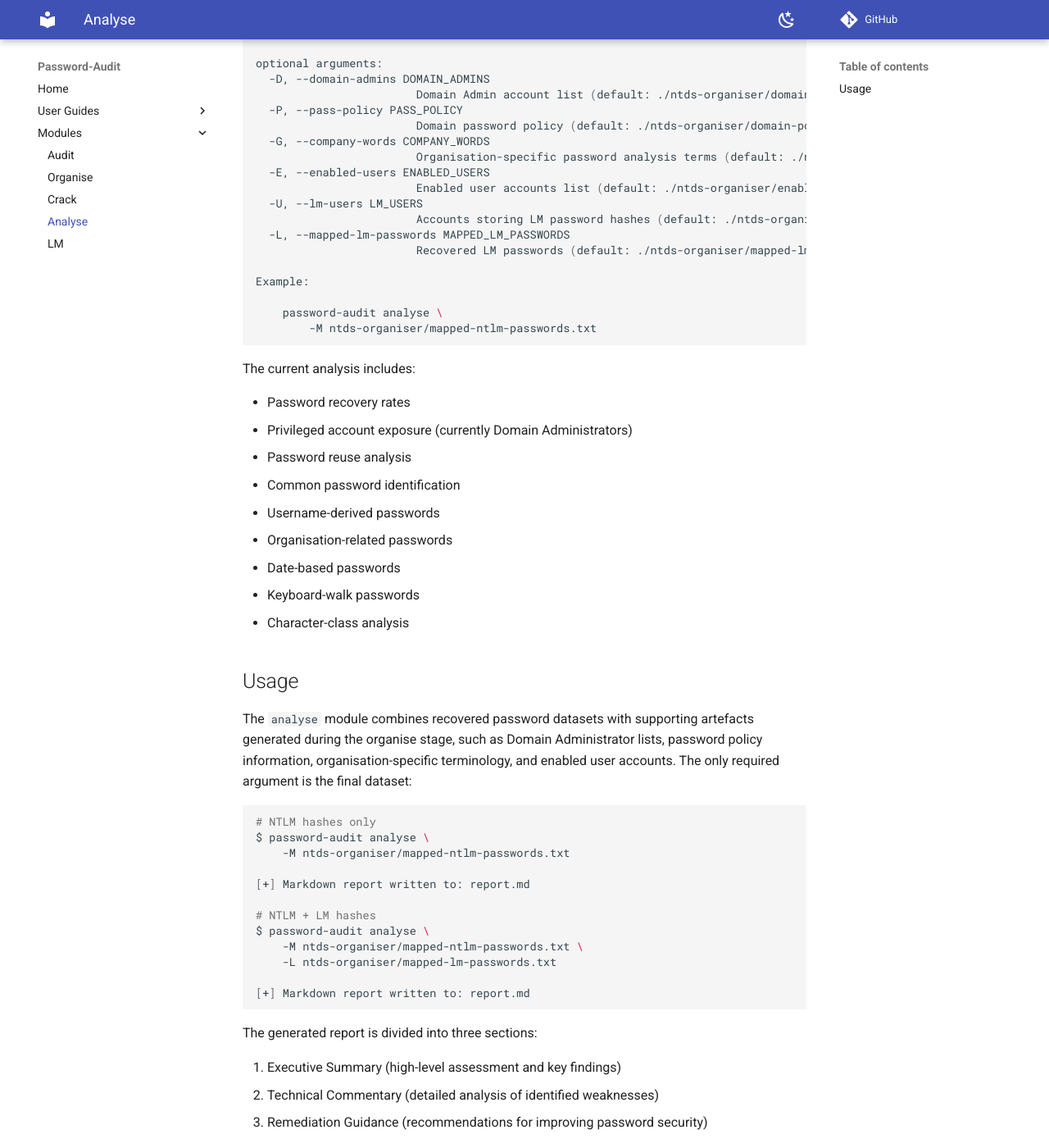
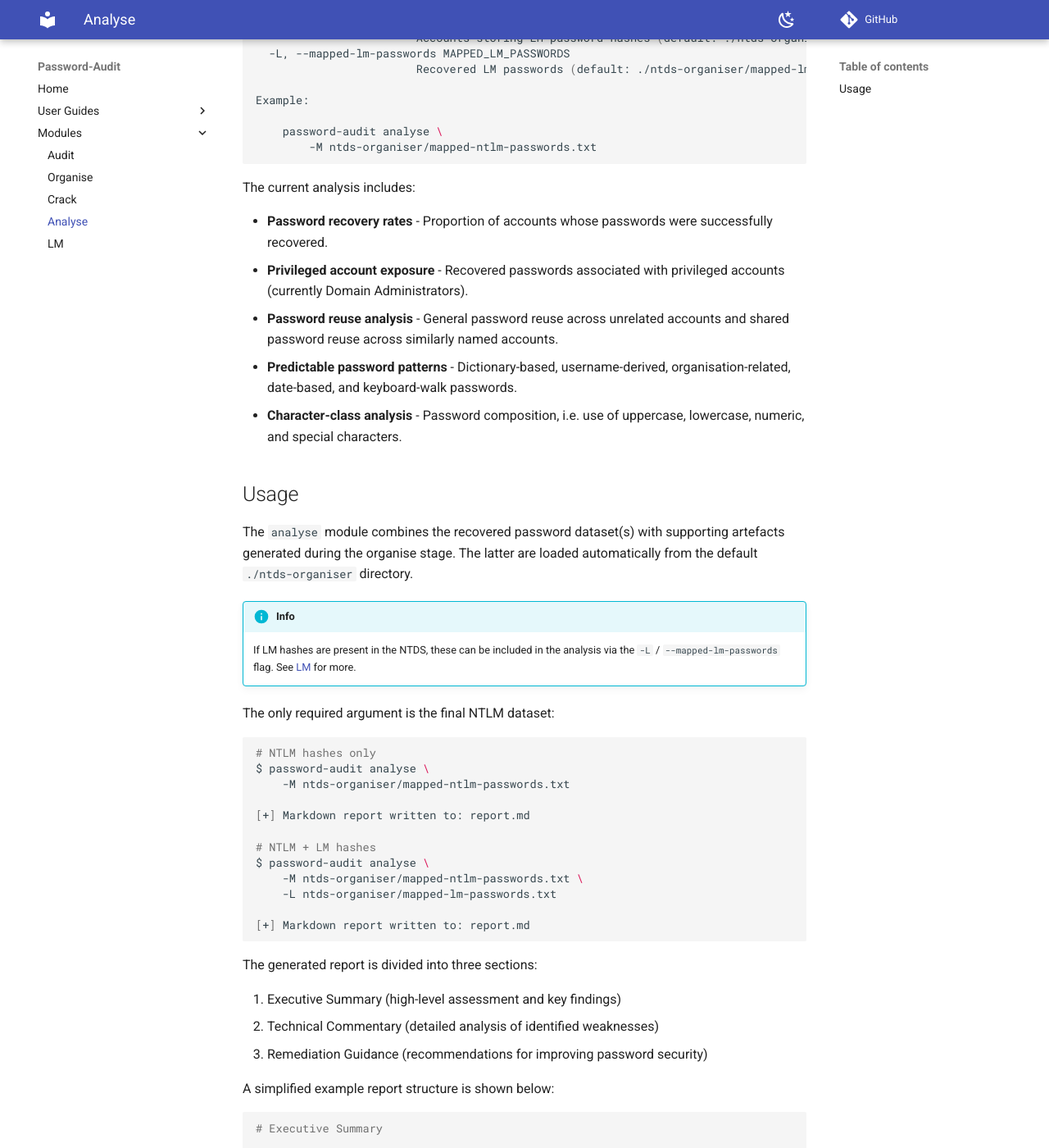
Before and after one commit to CSpanias/password-audit, an MkDocs documentation site: the page built from docs/analyse.md, in a window 1280 px wide and 1400 px high, scrolled down 639 px. Shown: the whole window at 82% size. Built offline with MkDocs 1.6.1 and Material for MkDocs 9.7.7, drawn with Linux system fonts in a browser that asks for light colours; comment, search, counter and statistics services are not loaded; some of the changed text lies outside the part shown.

Commit message:
Refined docs.

````diff
--- a/docs/analyse.md
+++ b/docs/analyse.md
@@ -1,11 +1,6 @@
 # Analyse
 
 The `analyse` module identifies password security weaknesses and generates a Markdown-formatted report from recovered password datasets.
-
-The only required argument is `--mapped-passwords` / `-M`, which should reference a dataset in the `domain\username:password` format. All other datasets are loaded automatically from the default `./ntds-organiser` directory, but can be overridden manually if required.
-
-!!! info
-    If LM hashes are present in the NTDS, these can be included in the analysis via the `-L` / `--mapped-lm-passwords` flag. See [LM](lm.md) for more.
 
 ```bash
 $ password-audit analyse -h
@@ -42,19 +37,20 @@
 
 The current analysis includes:
 
-* Password recovery rates
-* Privileged account exposure (currently Domain Administrators)
-* Password reuse analysis
-* Common password identification
-* Username-derived passwords
-* Organisation-related passwords
-* Date-based passwords
-* Keyboard-walk passwords
-* Character-class analysis
+* **Password recovery rates** - Proportion of accounts whose passwords were successfully recovered.
+* **Privileged account exposure** - Recovered passwords associated with privileged accounts (currently Domain Administrators).
+* **Password reuse analysis** - General password reuse across unrelated accounts and shared password reuse across similarly named accounts.
+* **Predictable password patterns** - Dictionary-based, username-derived, organisation-related, date-based, and keyboard-walk passwords.
+* **Character-class analysis** - Password composition, i.e. use of uppercase, lowercase, numeric, and special characters.
 
 ## Usage
 
-The `analyse` module combines recovered password datasets with supporting artefacts generated during the organise stage, such as Domain Administrator lists, password policy information, organisation-specific terminology, and enabled user accounts. The only required argument is the final dataset:
+The `analyse` module combines the recovered password dataset(s) with supporting artefacts generated during the organise stage. The latter are loaded automatically from the default `./ntds-organiser` directory.
+
+!!! info
+    If LM hashes are present in the NTDS, these can be included in the analysis via the `-L` / `--mapped-lm-passwords` flag. See [LM](lm.md) for more.
+
+The only required argument is the final NTLM dataset:
 
 ```bash
 # NTLM hashes only
````
Also changed, not shown: README.md (+30 -9 lines).
